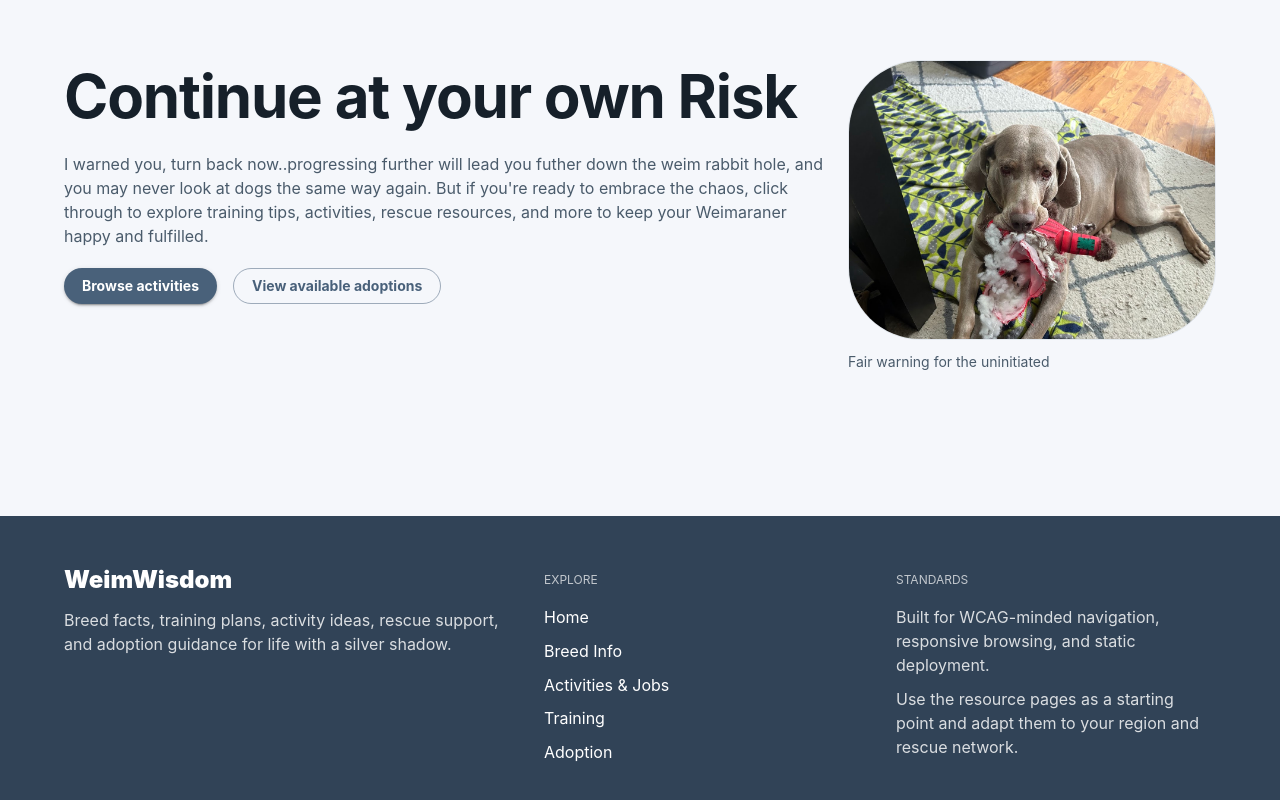
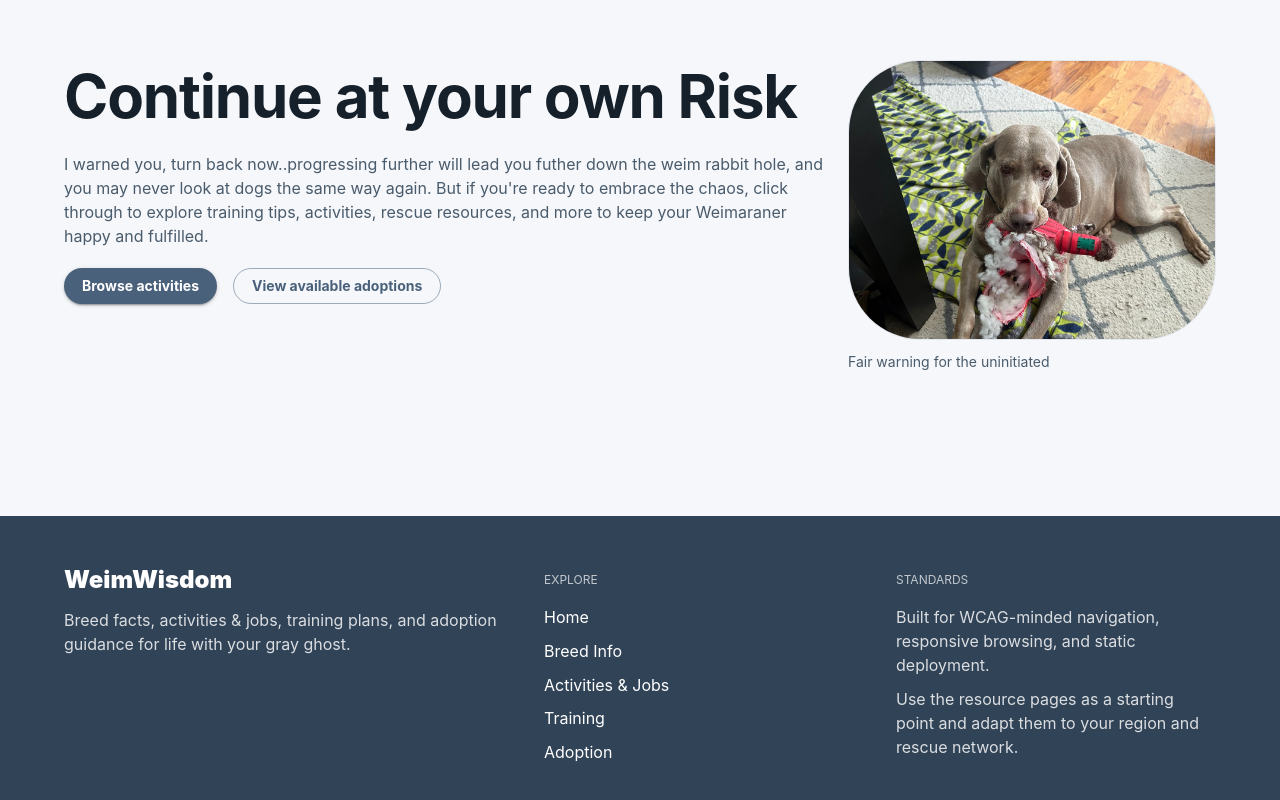
Before and after one commit to evilbeliver/weimwisdom, a Next.js app: page / in a window 1280 px wide. Shown: the part 4158-4958 px from the top of the page. Built offline with nearby package versions, Linux system fonts and the light colour scheme.

Commit message:
Updated footer order content

```diff
--- a/src/components/SiteFooter.tsx
+++ b/src/components/SiteFooter.tsx
@@ -19,7 +19,7 @@ export function SiteFooter() {
                 WeimWisdom
               </Typography>
               <Typography component="p" sx={{ opacity: 0.82 }}>
-                Breed facts, training plans, activity ideas, rescue support, and adoption guidance for life with a silver shadow.
+                Breed facts, activities & jobs, training plans, and adoption guidance for life with your gray ghost.
               </Typography>
             </Stack>
           </Box>
```
